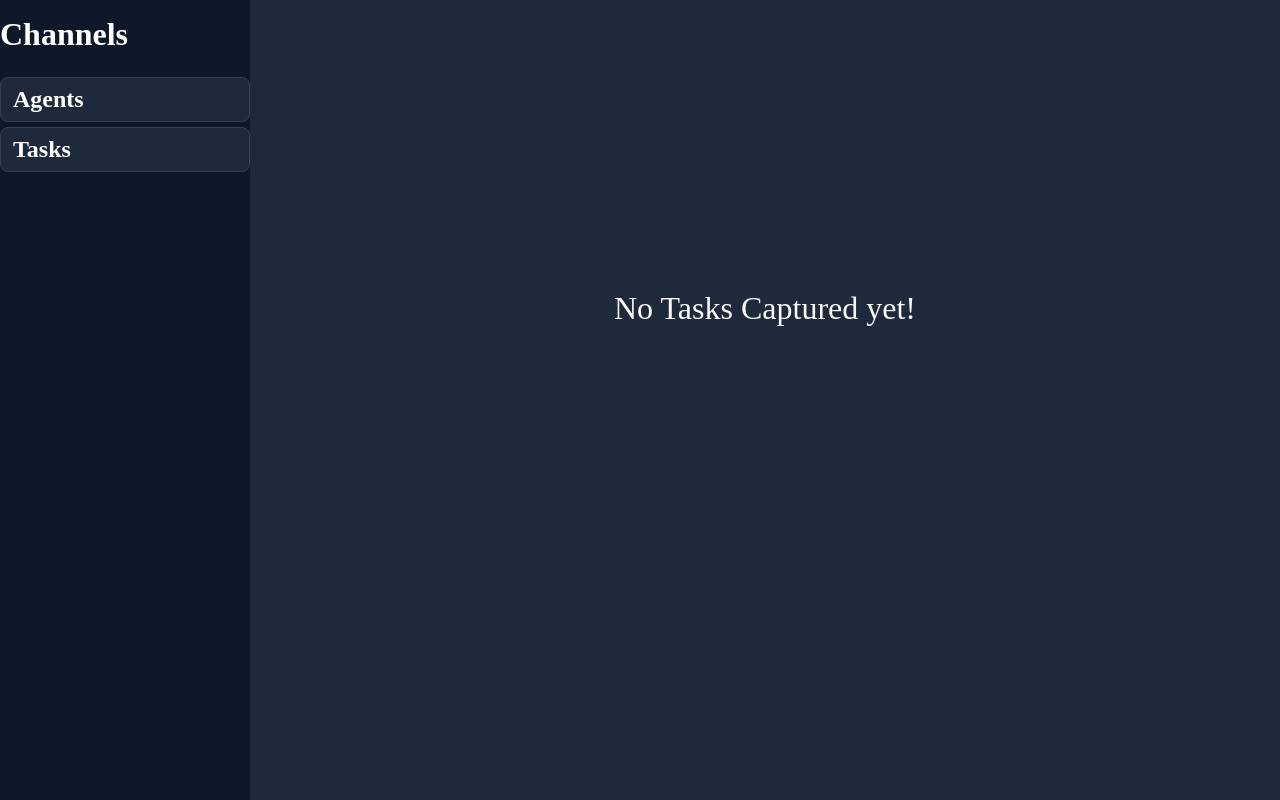
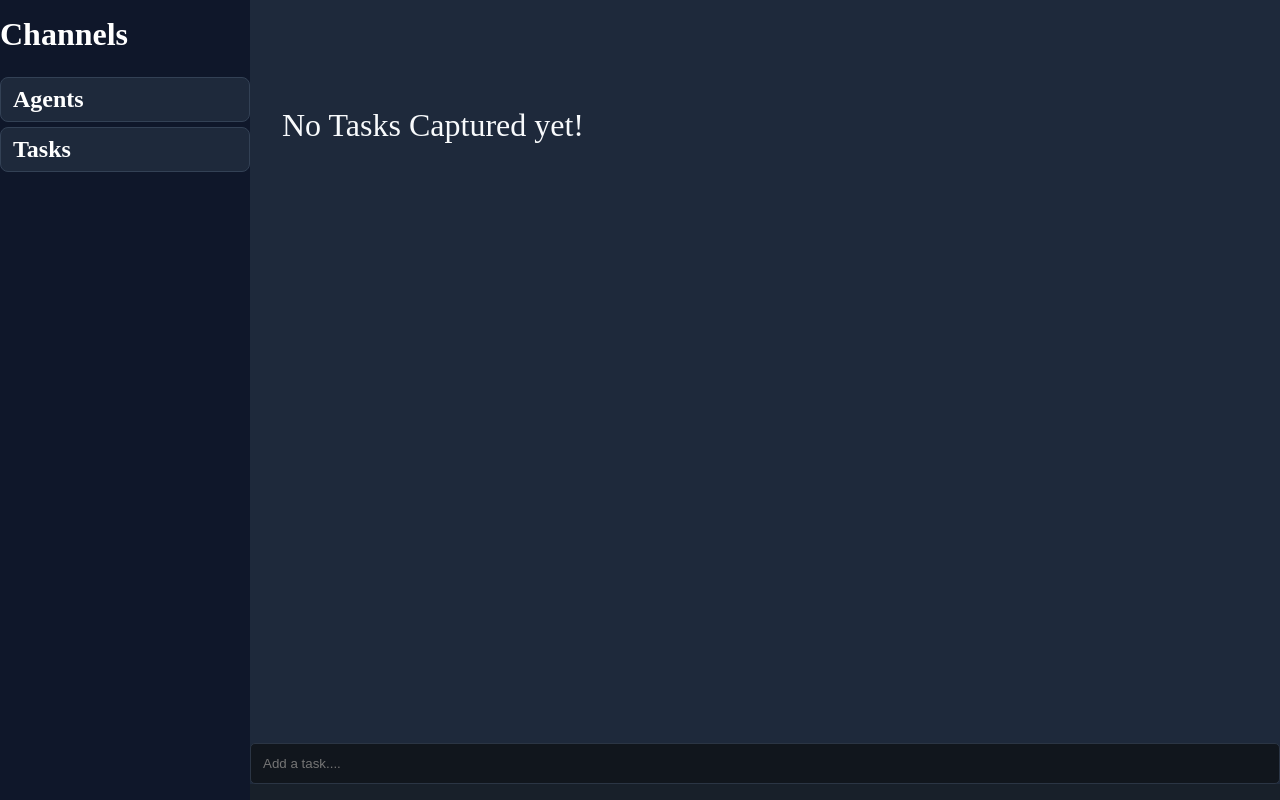
Before and after one commit to side-character0x/platform, a Flask app: page /tasks in a window 1280 px wide. Run offline with Flask 3, Linux system fonts and the light colour scheme; data that the repository does not hold is empty.

Commit message:
new features

```diff
--- a/app.py
+++ b/app.py
@@ -53,8 +53,15 @@ def interface():
         return render_template("interface.html", messages=convo_messages, pins=convo_pins)
     return render_template("interface.html", messages=convo_messages)
 
-@app.route("/tasks")
+@app.route("/tasks", methods=["POST","GET"])
 def tasks():
+    if request.method=="POST":
+        del_task=request.form.get("del_task")
+        if del_task:
+            Database().remove_task(del_task)
+        else:
+            task=request.form.get("task")
+            Database().add_task(task)
     pending_tasks=Database().get_task()
     return render_template("tasks.html", tasks=pending_tasks)
 app.run(debug=True)
--- a/templates/tasks.html
+++ b/templates/tasks.html
@@ -3,16 +3,24 @@
 {% block title %}Tasks{% endblock %}
 
 {% block content %}
-<div style="background-color: #1e293b; color: #f8fafc; overflow-y: auto;flex: 1;">
-    <div style=" margin: 1rem 2rem;">
+<form action="/tasks" method="post" style="display: flex; flex: 1;" >
+<div style="background-color: #1e293b; color: #f8fafc; display: flex; overflow-y: auto; flex-direction: column; flex: 1;">
+    <div style="display: flex; margin: 1rem 2rem;  overflow-y: auto; flex: 1;">
+        <div style="display: flex; flex-direction: column;">
             {% if tasks %}
-    <p style="font-size: 2rem; margin-bottom: 1rem;">Here are you pending tasks:</p>
+            <p style="font-size: 2rem; margin-bottom: 1rem;">Here are your pending tasks:</p>
             {% for task in tasks %}
-    <p style="font-size: 1.5rem;">{{loop.index}}. {{task}} </p>
+            <p style="font-size: 1.5rem; margin-bottom: 0;">{{loop.index}}. {{task}} <button name="del_task" value="{{task}}"  style="background: transparent; border: none; padding: 0; color: #f8fafc; font-size: 1.5rem; cursor: pointer; line-height: 1;margin-left: 1.5rem;">&times;</button></p>
             {% endfor %}
             {% else %}
             <p style="font-size: 2rem; margin-top: 30%; text-align: center;">No Tasks Captured yet!</p>
             {% endif %}
         </div>
     </div>
+    <div>
+    <input type="text" name="task" placeholder="Add a task...."
+        style="width: 100%; padding: 12px; background: #11161d; border: 1px solid #2b3544; color: white; border-radius: 5px; box-sizing: border-box;">
+    </div>
+</div>
+</form>
 {% endblock %}
```
Lines whose indentation alone changed are shown as unchanged.
